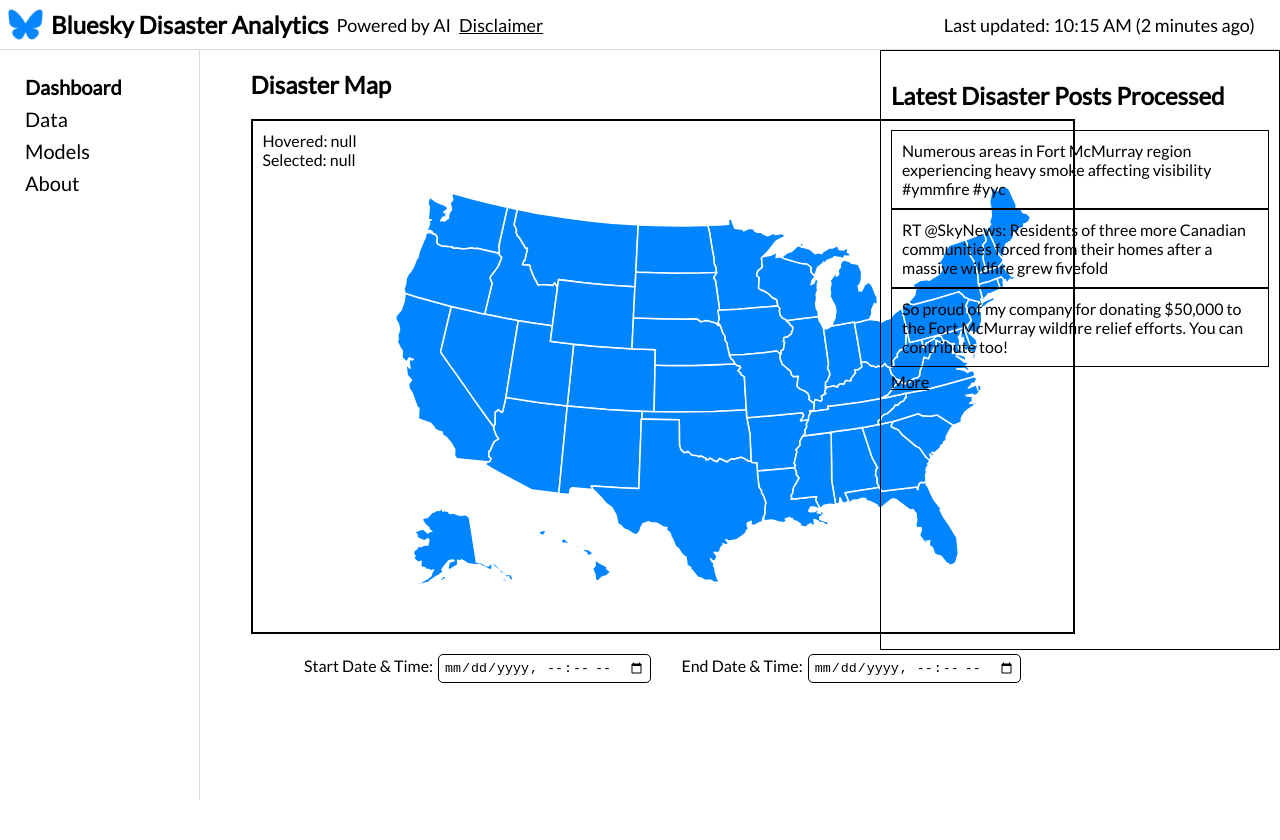
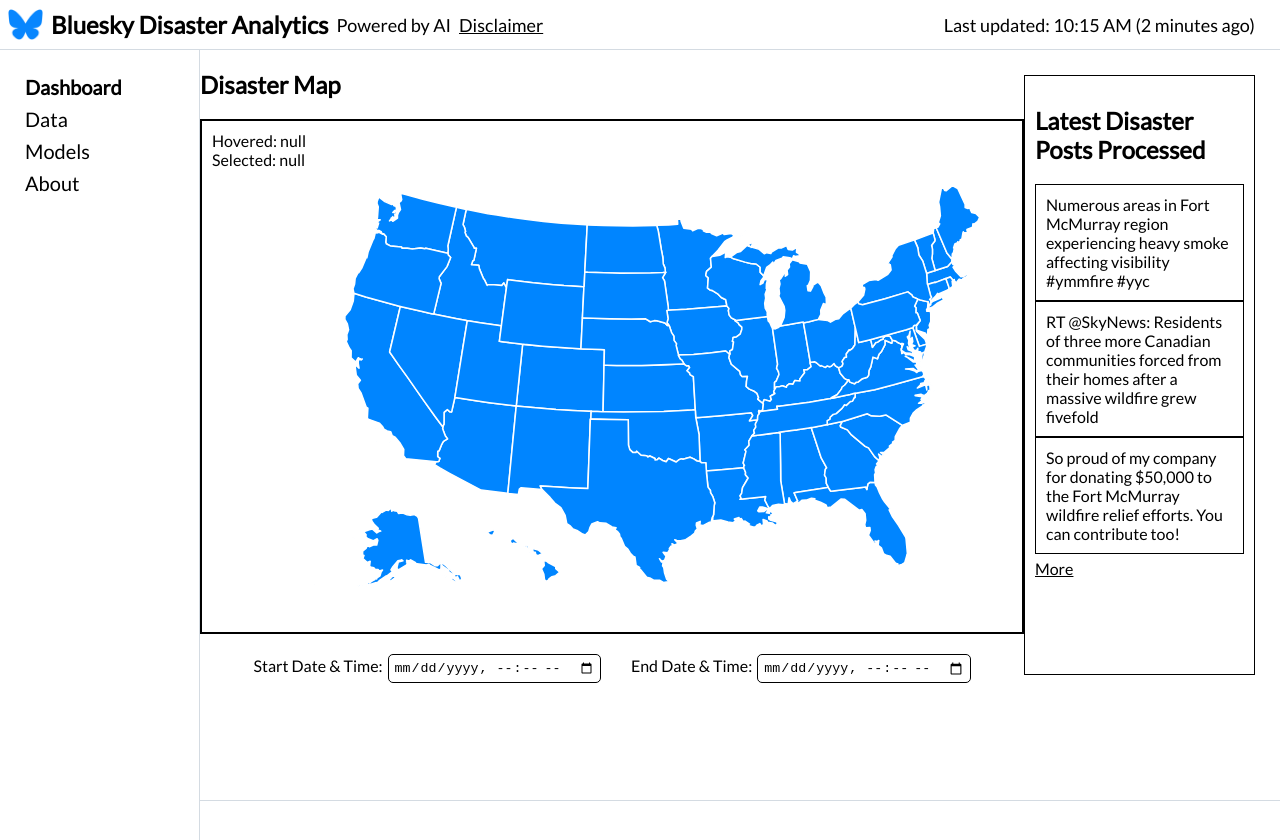
Before and after one commit to Azia-Bay/Capstone-Project, a Next.js app in the folder frontend/: page / in a window 1280 px wide. Shown: the top 840 px of the page. Before the commit the page ends 800 px from the top, so only its background shows below. Built offline with nearby package versions, Linux system fonts and the light colour scheme.

Commit message:
Footer component

```diff
--- /dev/null
+++ b/frontend/components/footer.tsx
@@ -0,0 +1,11 @@
+export default function Footer() {
+    return (
+        <footer
+            style={{
+                borderTop: "solid 1px #D4DBE2",
+                height: "150px",
+                marginLeft: "200px",
+                position: "sticky",
+                top: "100%"}} />
+    );
+}
--- a/frontend/components/header.tsx
+++ b/frontend/components/header.tsx
@@ -3,12 +3,15 @@ export default function Header() {
         <div
             style={{
                 alignItems: "center",
+                background: "white",
                 borderBottom: "solid 1px #D4DBE2",
                 display: "flex",
                 fontSize: "18px",
                 height: "50px",
                 paddingLeft: "8px",
-                paddingRight: "25px"}}>
+                paddingRight: "25px",
+                position: "fixed",
+                width: "100%"}}>
             <header
                 style={{
                     alignItems: "center",
--- a/frontend/components/navbar.tsx
+++ b/frontend/components/navbar.tsx
@@ -8,9 +8,10 @@ export default function Navbar() {
                 display: "flex",
                 flexDirection: "column",
                 fontSize: "20px",
-                height: "calc(100% - 50px)",
+                height: "100%",
+                marginTop: "50px",
                 padding: "25px",
-                position: "absolute",
+                position: "fixed",
                 rowGap: "8px",
                 width: "200px"}}>
             <Navbutton innerHTML="Dashboard" navPath="/" />
--- a/frontend/pages/index.tsx
+++ b/frontend/pages/index.tsx
@@ -4,6 +4,7 @@ import { useState } from "react";
 
 import Header from "../components/header";
 import Navbar from "../components/navbar";
+import Footer from "../components/footer";
 
 const lato = Lato({
 	subsets: ["latin"],
@@ -39,13 +40,18 @@ export default function Home() {
 	};
 
 	return (
-		<div className={`h-screen w-screen flex flex-col ${lato.className}`}>
+		<div
+			className={`h-screen w-screen flex flex-col ${lato.className}`}
+			style={{minHeight: "125vh"}}>
 			<Header />
 			<Navbar />
 
 			<div
 				className="flex flex-row flex-1"
-				style={{display: "flex", marginLeft: "200px"}}>
+				style={{
+					display: "flex",
+					paddingTop: "50px",
+					marginLeft: "200px"}}>
 				<main className="flex-1 p-4 bg-white flex flex-col items-center" style={{display: "flex", justifyContent: "center", width: "925px", height: "50px"}}>
 					<div className="w-full max-w-[800px]">
 						<div className="font-bold"><h2>Disaster Map</h2></div>
@@ -719,7 +725,7 @@ export default function Home() {
 					</div>
 				</main>
 
-				<aside className="w-64 border-l border-gray-200 p-4 bg-white" style={{border: "1px solid black", padding: "10px", height: "600px", width: "400px", position: "absolute", right: "0"}}>
+				<aside className="w-64 border-l border-gray-200 p-4 bg-white" style={{border: "1px solid black", padding: "10px", height: "600px", width: "400px", marginLeft: "auto", marginRight: "25px", marginTop: "25px"}}>
 					<h2 className="font-bold mb-4">Latest Disaster Posts Processed</h2>
 					<div style={{border: "1px solid black", padding: "10px"}}>Numerous areas in Fort McMurray region experiencing heavy smoke affecting visibility #ymmfire #yyc</div>
 					<div style={{border: "1px solid black", padding: "10px"}}>RT @SkyNews: Residents of three more Canadian communities forced from their homes after a massive wildfire grew fivefold</div>
@@ -727,6 +733,8 @@ export default function Home() {
 					<div style={{paddingTop: "5px", textDecoration: "underline"}}>More</div>
 				</aside>
 			</div>
+
+			<Footer />
 
 			<style jsx global>{`
 				html,
```
